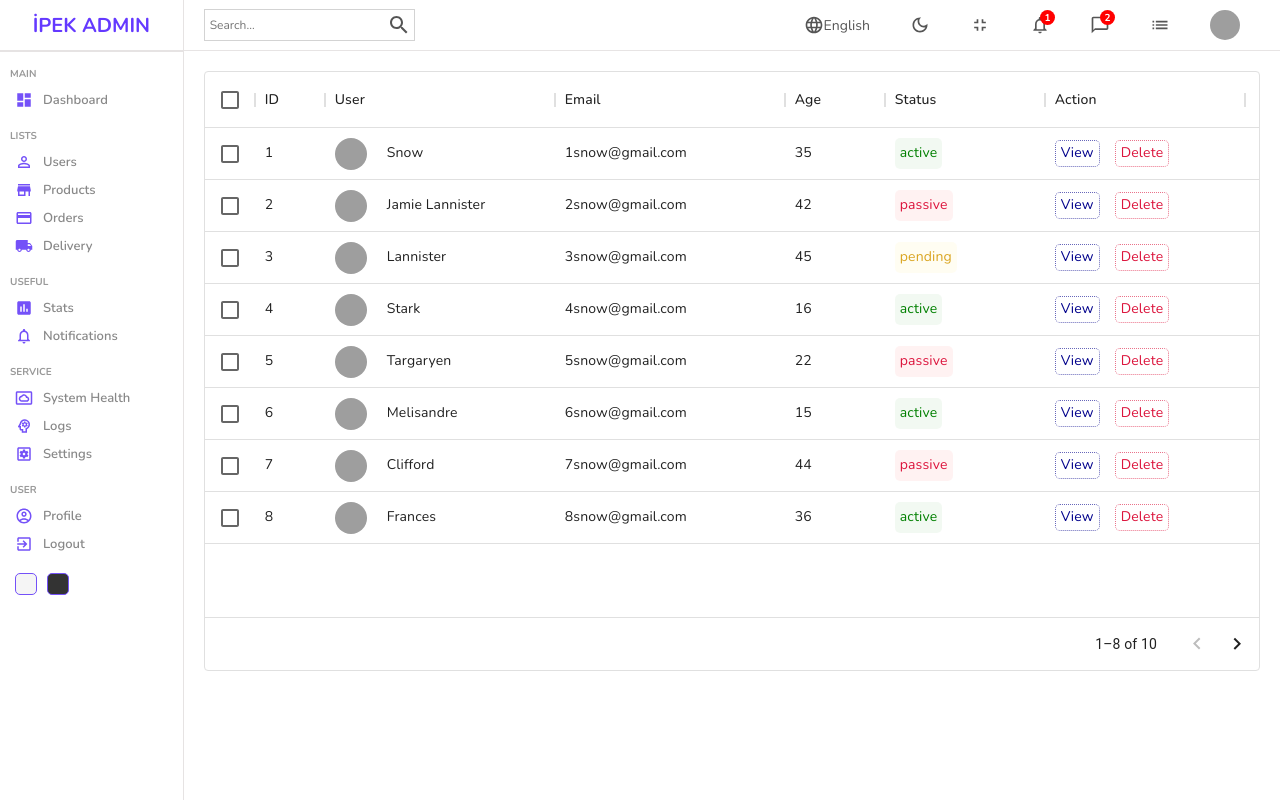
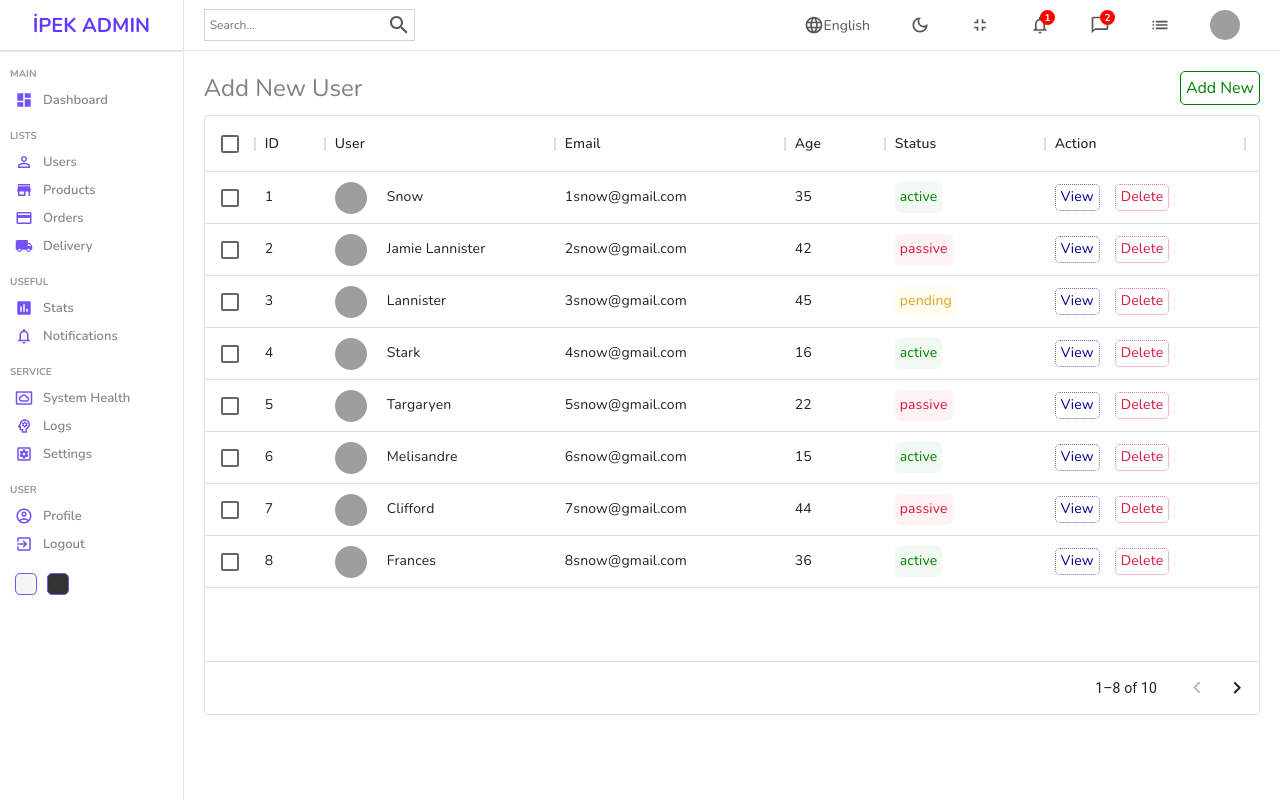
Before and after one commit to ipek605/React-Admin-Dashboard, a React (Create React App) app: page /users in a window 1280 px wide. Built offline with nearby package versions, Linux system fonts and the light colour scheme; grey boxes are pictures that could not be loaded; a web font is replaced by a local one.

Commit message:
react-router-dom links added

```diff
--- a/src/components/datatable/Datatable.jsx
+++ b/src/components/datatable/Datatable.jsx
@@ -1,20 +1,21 @@
-import "./datatable.scss"
+import "./datatable.scss";
+import { Link } from "react-router-dom";
 
-import { DataGrid } from '@mui/x-data-grid';
-import {userColumns, userRows} from "../../datatablesource"
-
+import { DataGrid } from "@mui/x-data-grid";
+import { userColumns, userRows } from "../../datatablesource";
 
 const Datatable = () => {
-
   const actionColumn = [
     {
-            field:"action",
-            headerName:"Action",
-            width:200,
-            renderCell:() => {
-            return(
+      field: "action",
+      headerName: "Action",
+      width: 200,
+      renderCell: () => {
+        return (
           <div className="cellAction">
+            <Link to="/users/test" style={{ textDecoration: "none" }}>
               <div className="viewButton">View</div>
+            </Link>
             <div className="deleteButton">Delete</div>
           </div>
         );
@@ -23,6 +24,12 @@
   ];
   return (
     <div className="datatable">
+      <div className="datatableTitle">
+        Add New User
+        <Link to="/users/new" style={{ textDecoration: "none" }} className="link">
+          Add New
+        </Link>
+      </div>
       <DataGrid
         rows={userRows}
         columns={userColumns.concat(actionColumn)}
@@ -31,7 +38,7 @@
         checkboxSelection
       />
     </div>
-  )
-}
+  );
+};
 
-export default Datatable
+export default Datatable;
--- a/src/components/datatable/datatable.scss
+++ b/src/components/datatable/datatable.scss
@@ -1,6 +1,27 @@
 .datatable {
   height: 600px;
   padding: 20px;
+
+  .datatableTitle{
+    width: 100%;
+    font-size: 24px;
+    color:gray;
+    margin-bottom: 10px;
+    display: flex;
+    align-items: center;
+    justify-content: space-between;
+
+    .link{
+      text-decoration: none;
+      color:green;
+      font-size: 16px;font-weight: 400;
+      border:1px solid green;
+      padding: 5px;
+      border-radius: 5px;
+      cursor:pointer;
+
+    }
+  }
 
   .cellWithImg {
     display: flex;
--- a/src/components/sidebar/Sidebar.jsx
+++ b/src/components/sidebar/Sidebar.jsx
@@ -11,11 +11,14 @@
 import SettingsApplicationsOutlinedIcon from "@mui/icons-material/SettingsApplicationsOutlined";
 import AccountCircleOutlinedIcon from "@mui/icons-material/AccountCircleOutlined";
 import ExitToAppIcon from "@mui/icons-material/ExitToApp";
+import {Link} from "react-router-dom"
 const Sidebar = () => {
   return (
     <div className="sidebar">
       <div className="top">
+        <Link to="/" style={{textDecoration:"none"}}>
         <span className="logo">İPEK ADMIN</span>
+        </Link>
       </div>
       <hr />
       <div className="center">
@@ -26,15 +29,18 @@
             <span>Dashboard</span>
           </li>
           <p className="title">LISTS</p>
-
+          <Link to="/users" style={{textDecoration:"none"}}>
           <li>
             <PersonOutlineOutlinedIcon className="icon" />
             <span>Users</span>
           </li>
+          </Link>
+          <Link to="/products" style={{textDecoration:"none"}}>
           <li>
             <StoreIcon className="icon" />
             <span>Products</span>
           </li>
+          </Link>
           <li>
             <CreditCardIcon className="icon" />
             <span>Orders</span>
```
Lines whose indentation alone changed are shown as unchanged.
